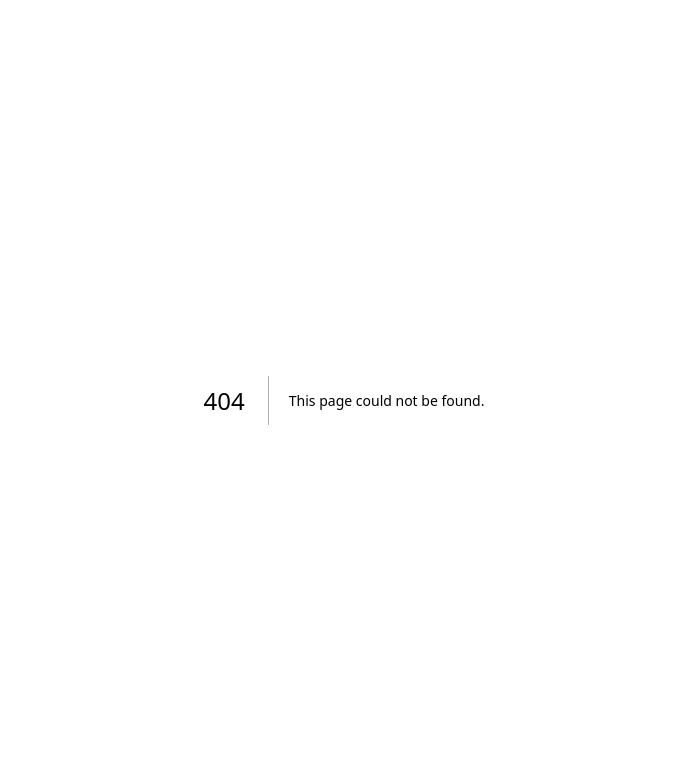
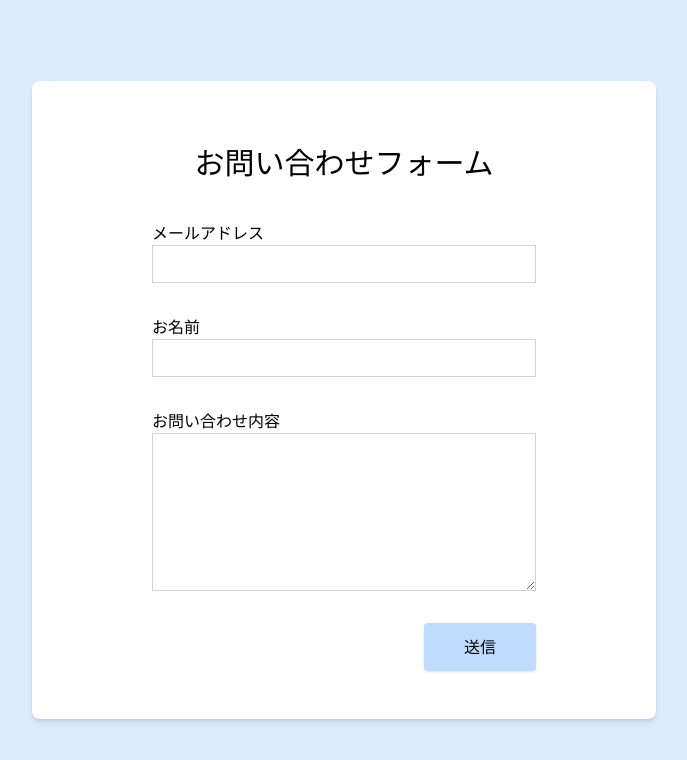
Before and after one commit to strwalk/simple-blog, a Next.js app: page /form in a window 1280 px wide. Before the commit this address had no page. Shown: the top 760 px of the page, without its empty margins (296-983 px from the left). Built offline with nearby package versions, Linux system fonts and the light colour scheme.

Commit message:
feat: add form page

```diff
--- /dev/null
+++ b/src/app/form/page.tsx
@@ -0,0 +1,14 @@
+import { FormItem } from '../_components/FormItem';
+
+export default function Form() {
+  return (
+    <main className="py-10 px-4 md:px-10 flex justify-center items-center bg-blue-100 min-h-screen">
+      <section className="w-full md:w-[39rem] bg-white pt-16 pb-12 px-8 rounded-lg shadow-md">
+        <h1 className="text-center text-3xl">お問い合わせフォーム</h1>
+        <section className="flex justify-center mt-10 w-full">
+          <FormItem />
+        </section>
+      </section>
+    </main>
+  );
+}
```
